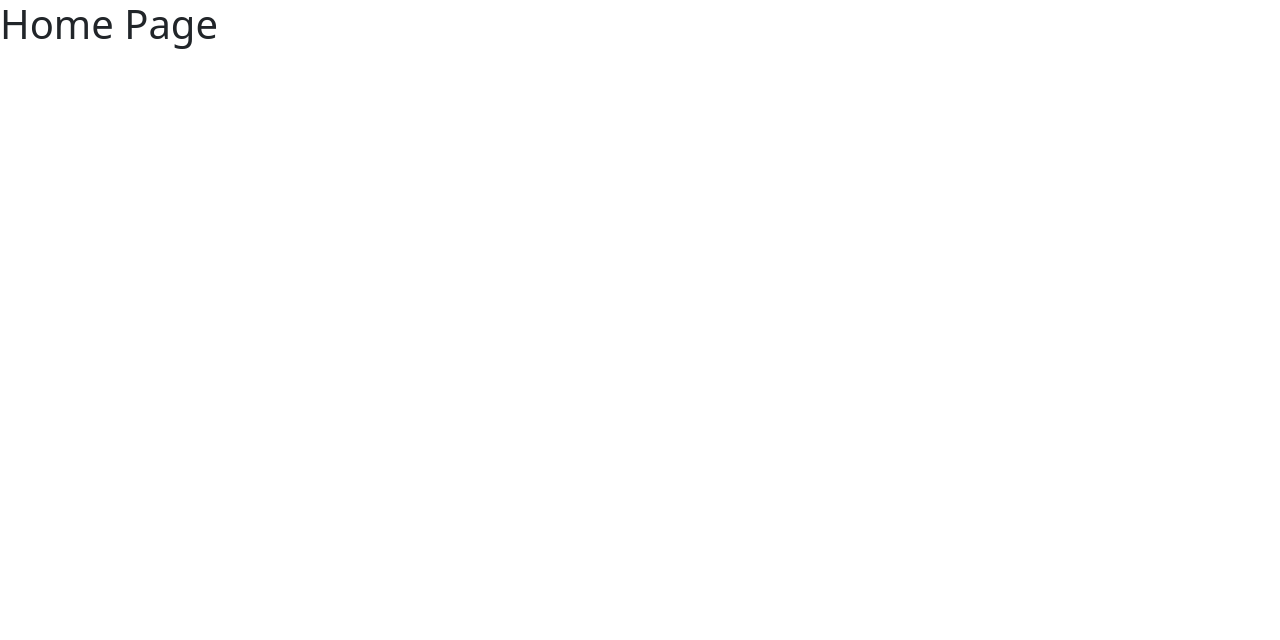
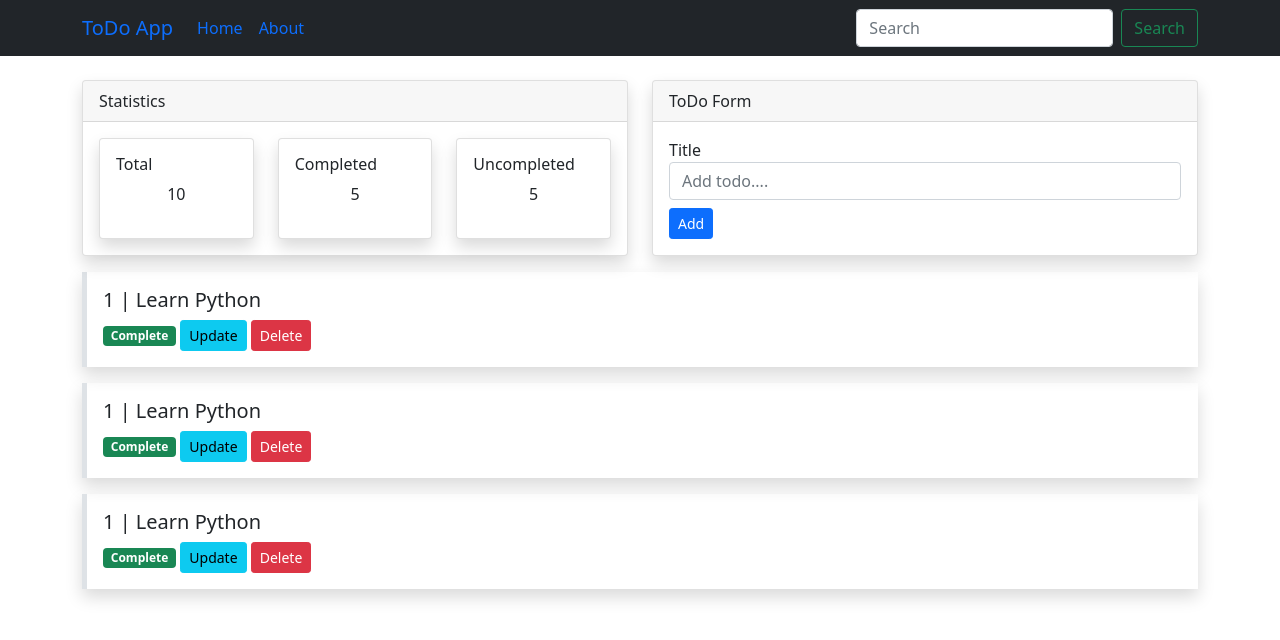
Before and after one commit to Vinod-Kumar-M/TODO_Webapplication, a Flask app: page / in a window 1280 px wide. Before the commit the part shown is almost empty. Shown: the top 640 px of the page. Run offline with Flask 2, Linux system fonts and the light colour scheme.

Commit message:
UI Functionalities

```diff
--- a/templates/dashboard/about.html
+++ b/templates/dashboard/about.html
@@ -1,4 +1,5 @@
-{% extends 'partials/base.html' %}<br />
+{% extends 'partials/base.html' %} <br />
+{% block title %} About {% endblock %} <br />
 {% block content %}
 <h1>About Page</h1>
 {% endblock %}
--- a/templates/dashboard/index.html
+++ b/templates/dashboard/index.html
@@ -1,5 +1,80 @@
 {% extends 'partials/base.html' %} <br />
+{% block title %} Home {% endblock %} <br />
 
 {% block content %}
-<h1>Home Page</h1>
+<div class="container mt-4">
+    <div class="row">
+        <div class="col-md-6">
+            <div class="card shadow">
+                <div class="card-header">Statistics</div>
+                <div class="card-body">
+                    <div class="row">
+                        <div class="col-md-4">
+                            <div class="card shadow">
+                                <div class="card-body">
+                                    <h6>Total</h6>
+                                    <p class="text-center">10</p>
+                                </div>
+                            </div>
+                        </div>
+                        <div class="col-md-4">
+                            <div class="card shadow">
+                                <div class="card-body">
+                                    <h6>Completed</h6>
+                                    <p class="text-center">5</p>
+                                </div>
+                            </div>
+                        </div>
+                        <div class="col-md-4">
+                            <div class="card shadow">
+                                <div class="card-body">
+                                    <h6>Uncompleted</h6>
+                                    <p class="text-center">5</p>
+                                </div>
+                            </div>
+                        </div>
+                    </div>
+                </div>
+            </div>
+        </div>
+        <div class="col-md-6">
+            <div class="card shadow">
+                <div class="card-header">ToDo Form</div>
+                <div class="card-body">
+                    <form action="">
+                        <label for="">Title</label>
+                        <input class="form-control" type="text" name="title" placeholder="Add todo...."/>
+
+                        <input class="btn btn-primary mt-2 btn-sm" type="submit" value="Add"/>
+                    </form>
+                </div>
+            </div>
+        </div>
+    </div>
+    <div class="border-start border-5 mt-3 shadow">
+        <div class="card-body">
+            <h5>1 | Learn Python</h5>
+            <span class="badge bg-success">Complete</span>
+            <a class="btn btn-info btn-sm" href="">Update</a>
+            <a class="btn btn-danger btn-sm" href="">Delete</a>
+        </div>
+    </div>
+    <div class="border-start border-5 mt-3 shadow">
+        <div class="card-body">
+            <h5>1 | Learn Python</h5>
+            <span class="badge bg-success">Complete</span>
+            <a class="btn btn-info btn-sm" href="">Update</a>
+            <a class="btn btn-danger btn-sm" href="">Delete</a>
+        </div>
+    </div>
+    <div class="border-start border-5 mt-3 shadow">
+        <div class="card-body">
+            <h5>1 | Learn Python</h5>
+            <span class="badge bg-success">Complete</span>
+            <a class="btn btn-info btn-sm" href="">Update</a>
+            <a class="btn btn-danger btn-sm" href="">Delete</a>
+        </div>
+    </div>
+
+</div>
 {% endblock %}
--- a/templates/partials/base.html
+++ b/templates/partials/base.html
@@ -12,12 +12,11 @@
         integrity="sha384-1BmE4kWBq78iYhFldvKuhfTAU6auU8tT94WrHftjDbrCEXSU1oBoqyl2QvZ6jIW3"
         crossorigin="anonymous">
 
-    <title>Hello, world!</title>
+    <title>{% block title %} {% endblock %}</title>
   </head>
   <body>
-    {% block content %}
-
-    {% endblock %}
+    {% include 'partials/nav.html' %}
+    {% block content %} {% endblock %}
 
     <!-- Optional JavaScript; choose one of the two! -->
 
--- /dev/null
+++ b/templates/partials/nav.html
@@ -0,0 +1,24 @@
+<nav class="navbar navbar-expand-lg navbar-darkblue bg-dark">
+    <div class="container">
+    <!-- <div class="container-fluid"> -->
+      <a class="navbar-brand" href="{{url_for('index')}}">ToDo App</a>
+      <button class="navbar-toggler" type="button" data-bs-toggle="collapse" data-bs-target="#navbarSupportedContent" aria-controls="navbarSupportedContent" aria-expanded="false" aria-label="Toggle navigation">
+        <span class="navbar-toggler-icon"></span>
+      </button>
+      <div class="collapse navbar-collapse" id="navbarSupportedContent">
+        <ul class="navbar-nav me-auto mb-2 mb-lg-0">
+          <li class="nav-item">
+            <a class="nav-link active" aria-current="page" href="{{url_for('index')}}">Home</a>
+          </li>
+          <li class="nav-item">
+            <a class="nav-link" href="{{url_for('about')}}">About</a>
+          </li>
+
+        </ul>
+        <form class="d-flex">
+          <input class="form-control me-2" type="search" placeholder="Search" aria-label="Search">
+          <button class="btn btn-outline-success" type="submit">Search</button>
+        </form>
+      </div>
+    </div>
+  </nav>
```
